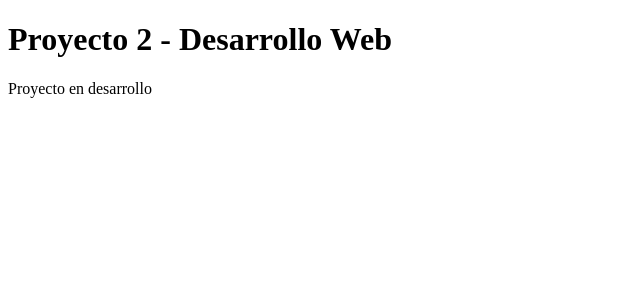
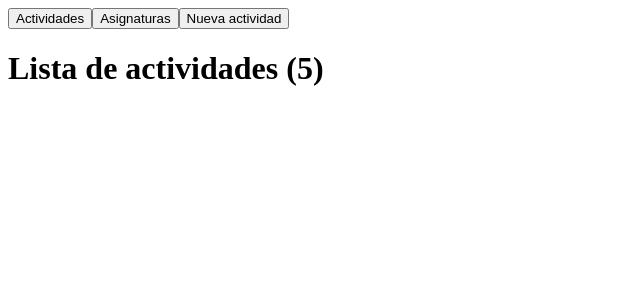
Before and after one commit to javygomezheim-cmd/Proyecto-2-DesarrolloWeb, a React (Vite) app: page / in a window 1280 px wide. Shown: the top 300 px of the page, without its empty margins (0-640 px from the left). Built offline with nearby package versions, Linux system fonts and the light colour scheme.

Commit message:
Se agrega esqueleto de las 4 páginas y datos JSON

```diff
--- a/src/App.jsx
+++ b/src/App.jsx
@@ -1,10 +1,98 @@
-function App() {
+import { useState } from "react";
+import actividadesIniciales from "./data/actividades.json";
+import asignaturasIniciales from "./data/asignaturas.json";
+import ListaActividadesPage from "./pages/ListaActividadesPage";
+import DetalleActividadPage from "./pages/DetalleActividadPage";
+import NuevaActividadPage from "./pages/NuevaActividadPage";
+import AsignaturasPage from "./pages/AsignaturasPage";
+
+export default function App() {
+  const [vista, setVista] = useState("lista");
+  const [actividadId, setActividadId] = useState(null);
+  const [actividades, setActividades] = useState(actividadesIniciales);
+  const [asignaturas, setAsignaturas] = useState(asignaturasIniciales);
+
+  function navegar(nuevaVista, id = null) {
+    setVista(nuevaVista);
+    setActividadId(id);
+  }
+
+  function agregarActividad(datos) {
+    setActividades([...actividades, { ...datos, id: Date.now() }]);
+  }
+
+  function actualizarActividad(id, cambios) {
+    setActividades(
+      actividades.map((a) => (a.id === id ? { ...a, ...cambios } : a))
+    );
+  }
+
+  function eliminarActividad(id) {
+    setActividades(actividades.filter((a) => a.id !== id));
+  }
+
+  function toggleSubtarea(idActividad, idSubtarea) {
+    setActividades(
+      actividades.map((a) =>
+        a.id !== idActividad
+          ? a
+          : {
+              ...a,
+              subtareas: a.subtareas.map((s) =>
+                s.id === idSubtarea ? { ...s, hecha: !s.hecha } : s
+              ),
+            }
+      )
+    );
+  }
+
+  function agregarAsignatura(datos) {
+    setAsignaturas([...asignaturas, { ...datos, id: Date.now() }]);
+  }
+
   return (
     <div>
-      <h1>Proyecto 2 - Desarrollo Web</h1>
-      <p>Proyecto en desarrollo</p>
+      <nav>
+        <button onClick={() => navegar("lista")}>Actividades</button>
+        <button onClick={() => navegar("asignaturas")}>Asignaturas</button>
+        <button onClick={() => navegar("nueva")}>Nueva actividad</button>
+      </nav>
+
+      {vista === "lista" && (
+        <ListaActividadesPage
+          actividades={actividades}
+          asignaturas={asignaturas}
+          navegar={navegar}
+        />
+      )}
+      {vista === "detalle" && (
+        <DetalleActividadPage
+          actividadId={actividadId}
+          actividades={actividades}
+          asignaturas={asignaturas}
+          toggleSubtarea={toggleSubtarea}
+          eliminarActividad={eliminarActividad}
+          navegar={navegar}
+        />
+      )}
+      {vista === "nueva" && (
+        <NuevaActividadPage
+          actividadId={actividadId}
+          actividades={actividades}
+          asignaturas={asignaturas}
+          agregarActividad={agregarActividad}
+          actualizarActividad={actualizarActividad}
+          navegar={navegar}
+        />
+      )}
+      {vista === "asignaturas" && (
+        <AsignaturasPage
+          asignaturas={asignaturas}
+          actividades={actividades}
+          agregarAsignatura={agregarAsignatura}
+          navegar={navegar}
+        />
+      )}
     </div>
-  )
+  );
 }
-
-export default App
--- /dev/null
+++ b/src/data/actividades.json
@@ -0,0 +1,57 @@
+[
+  {
+    "id": 1,
+    "titulo": "Proyecto Final de Álgebra",
+    "asignaturaId": 1,
+    "fechaLimite": "2026-10-18T23:59",
+    "descripcion": "Programar y documentar un software en Python para resolver sistemas de ecuaciones lineales mediante el método de eliminación de Gauss-Jordan.",
+    "prioridad": "alta",
+    "estado": "en-progreso",
+    "subtareas": [
+      { "id": 1, "texto": "Escribir algoritmos básicos de matrices", "hecha": true },
+      { "id": 2, "texto": "Implementar método Gauss-Jordan en código", "hecha": false },
+      { "id": 3, "texto": "Realizar pruebas unitarias con matrices de 3×3", "hecha": false },
+      { "id": 4, "texto": "Escribir reporte PDF y conclusiones", "hecha": false }
+    ]
+  },
+  {
+    "id": 2,
+    "titulo": "Informe de Laboratorio de Óptica",
+    "asignaturaId": 2,
+    "fechaLimite": "2026-10-20T14:00",
+    "descripcion": "Análisis de los resultados del experimento de refracción de la luz y cálculo del índice de refracción.",
+    "prioridad": "media",
+    "estado": "pendiente",
+    "subtareas": []
+  },
+  {
+    "id": 3,
+    "titulo": "Lab de Química Orgánica",
+    "asignaturaId": 3,
+    "fechaLimite": "2026-10-22T11:30",
+    "descripcion": "Informe completo sobre la destilación de compuestos orgánicos e hidrocarburos.",
+    "prioridad": "alta",
+    "estado": "pendiente",
+    "subtareas": []
+  },
+  {
+    "id": 4,
+    "titulo": "Lectura de Macroeconomía",
+    "asignaturaId": 4,
+    "fechaLimite": "2026-10-25T09:00",
+    "descripcion": "Leer capítulo 4 sobre inflación y resumir los conceptos clave.",
+    "prioridad": "baja",
+    "estado": "pendiente",
+    "subtareas": []
+  },
+  {
+    "id": 5,
+    "titulo": "Presentación de Historia",
+    "asignaturaId": 5,
+    "fechaLimite": "2026-10-28T16:00",
+    "descripcion": "Crear láminas sobre el impacto cultural de la Revolución.",
+    "prioridad": "media",
+    "estado": "pendiente",
+    "subtareas": []
+  }
+]
--- /dev/null
+++ b/src/data/asignaturas.json
@@ -0,0 +1,7 @@
+[
+  { "id": 1, "nombre": "Matemáticas", "profesor": "Armando González", "color": "#2563eb" },
+  { "id": 2, "nombre": "Física", "profesor": "Cristián Belmonte", "color": "#d97706" },
+  { "id": 3, "nombre": "Química", "profesor": "Rodrigo Varela", "color": "#ef4444" },
+  { "id": 4, "nombre": "Economía", "profesor": "Felipe Rojas", "color": "#059669" },
+  { "id": 5, "nombre": "Historia", "profesor": "Matías Soto", "color": "#8b5cf6" }
+]
--- /dev/null
+++ b/src/pages/AsignaturasPage.jsx
@@ -0,0 +1,3 @@
+export default function AsignaturasPage() {
+  return <h1>Asignaturas</h1>;
+}
--- /dev/null
+++ b/src/pages/DetalleActividadPage.jsx
@@ -0,0 +1,3 @@
+export default function DetalleActividadPage() {
+  return <h1>Detalle de actividad</h1>;
+}
--- /dev/null
+++ b/src/pages/ListaActividadesPage.jsx
@@ -0,0 +1,3 @@
+export default function ListaActividadesPage({ actividades }) {
+  return <h1>Lista de actividades ({actividades.length})</h1>;
+}
--- /dev/null
+++ b/src/pages/NuevaActividadPage.jsx
@@ -0,0 +1,3 @@
+export default function NuevaActividadPage() {
+  return <h1>Nueva actividad</h1>;
+}
```
